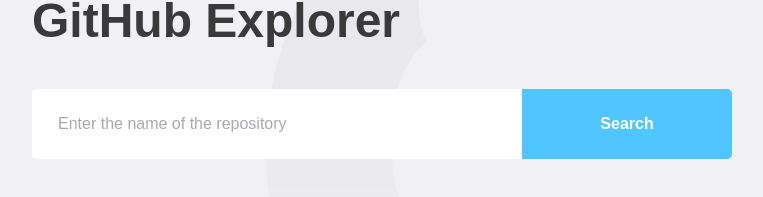
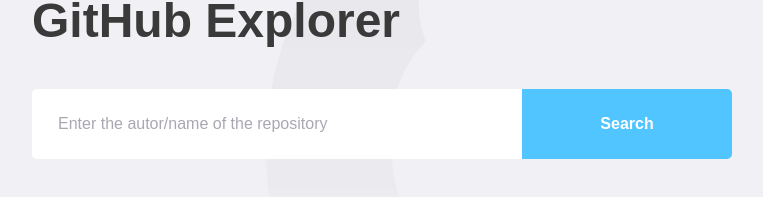
Before and after one commit to Igorth/github-explorer, a React (Create React App) app: page / in a window 1280 px wide. Shown: the part 163-360 px from the top of the page, without its empty margins (148-911 px from the left). Built offline with nearby package versions, Linux system fonts and the light colour scheme.

Commit message:
update readme and favicon

```diff
--- a/public/index.html
+++ b/public/index.html
@@ -4,6 +4,7 @@
     <meta charset="utf-8" />
     <meta name="viewport" content="width=device-width, initial-scale=1" />
     <meta name="theme-color" content="#3A3A3A" />
+    <link rel="icon" href="%PUBLIC_URL%/favicon.ico" />
     <title>GitHub Explorer</title>
     <link href="https://fonts.googleapis.com/css2?family=Roboto:wght@400;700&display=swap" rel="stylesheet">
 
--- a/src/pages/Dashboard/index.tsx
+++ b/src/pages/Dashboard/index.tsx
@@ -42,7 +42,7 @@ const Dashboard: React.FC = () => {
   ): Promise<void> {
     event.preventDefault();
     if (!newRepo) {
-      setInputError('Enter the author / name of the repository');
+      setInputError('Enter the author/name of the repository');
       return;
     }
 
@@ -67,7 +67,7 @@ const Dashboard: React.FC = () => {
         <input
           value={newRepo}
           onChange={e => setNewRepo(e.target.value)}
-          placeholder="Enter the name of the repository"
+          placeholder="Enter the autor/name of the repository"
         />
         <button type="submit">Search</button>
       </Form>
```
Also changed, not shown: 2 other files (tests, documents, lock files or other folders).
